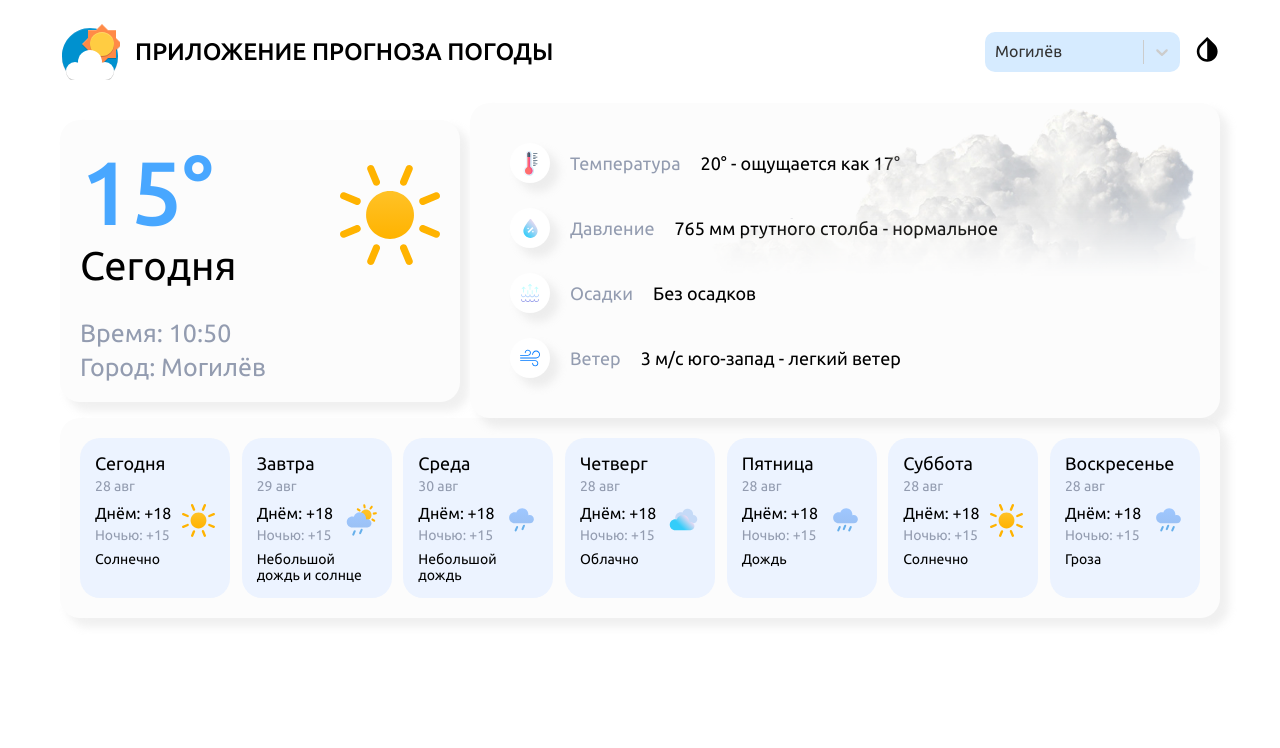
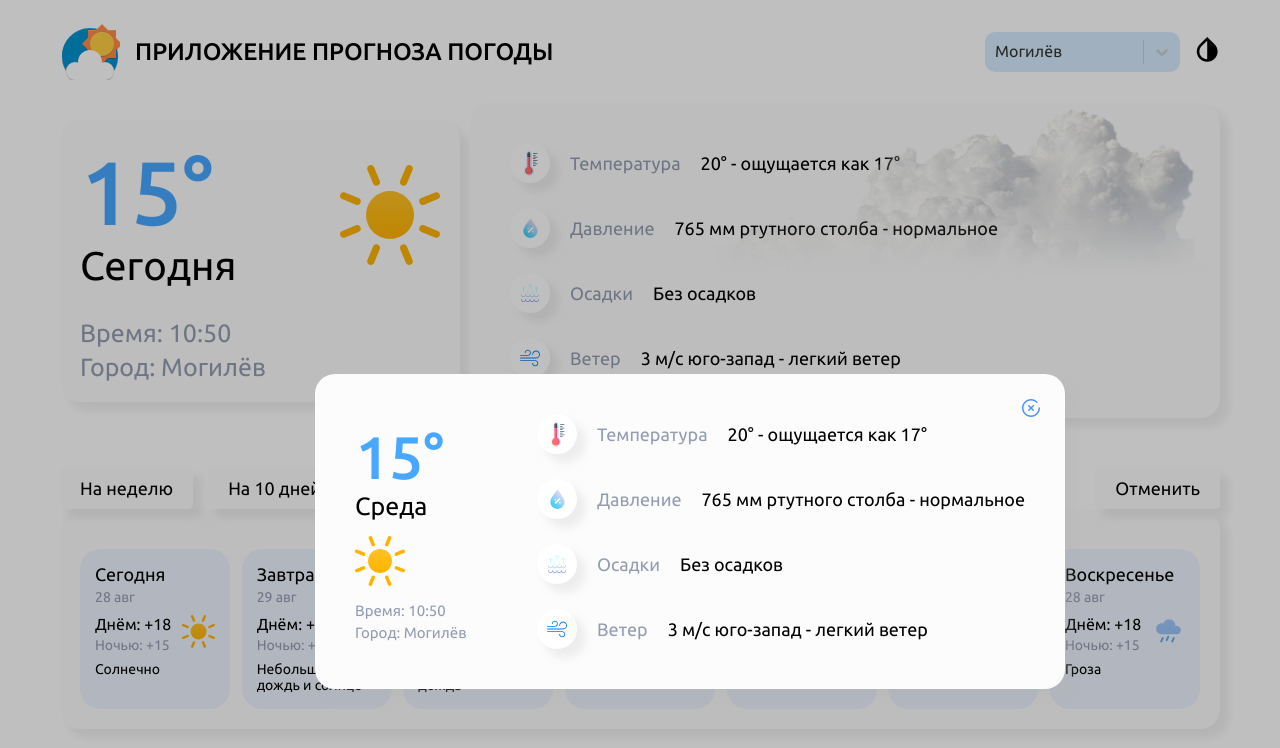
Before and after one commit to FireVaDick/Modsen_React_Practice, a React (Create React App) app in the folder weather-app/: page / in a window 1280 px wide. Shown: the top 748 px of the page. Built offline with nearby package versions, Linux system fonts and the light colour scheme.

Commit message:
Tabs and popup update
Added tabs with week, 10 days, month values
Added popup with all day info and blur back screen

```diff
--- a/weather-app/src/App.tsx
+++ b/weather-app/src/App.tsx
@@ -3,9 +3,12 @@
 import { Home } from './pages/Home/Home'
 import { MonthStatistics } from './pages/MonthStatistics/MonthStatistics';
 import { Header } from './shared/Header/Header';
+import { Popup } from './shared/Popup/Popup';
 
 function App() {
   return (
+    <div className="global-container">
+      <Popup/>
       <div className="container">
         <Header/>
         <Routes>
@@ -13,6 +16,7 @@
           <Route path="/month-statistics" element={<MonthStatistics/>}/>
         </Routes>
       </div>
+    </div>
   );
 }
 
--- a/weather-app/src/assets/icons/global/GlobalSvgSelector.tsx
+++ b/weather-app/src/assets/icons/global/GlobalSvgSelector.tsx
@@ -272,6 +272,25 @@
           </defs>
         </svg>
       );
+    case 'close':
+    return (
+      <svg
+        width="18"
+        height="18"
+        viewBox="0 0 18 18"
+        fill="none"
+        xmlns="http://www.w3.org/2000/svg"
+      >
+        <path
+          d="M17.25 8.25C16.836 8.25 16.5 8.586 16.5 9C16.5 13.1355 13.1355 16.5 9 16.5C4.8645 16.5 1.5 13.1355 1.5 9C1.5 4.8645 4.8645 1.5 9 1.5C11.0134 1.5 12.9034 2.28675 14.322 3.7155C14.6138 4.00912 15.0889 4.011 15.3825 3.71925C15.6765 3.4275 15.678 2.95238 15.3862 2.65838C13.6841 0.94425 11.4157 0 9 0C4.03725 0 0 4.03725 0 9C0 13.9628 4.03725 18 9 18C13.9624 18 18 13.9628 18 9C18 8.586 17.664 8.25 17.25 8.25Z"
+          fill="#4793FF"
+        />
+        <path
+          d="M10.0605 9L11.7803 7.28025C12.0731 6.98737 12.0731 6.51262 11.7803 6.21975C11.4874 5.92687 11.0126 5.92687 10.7198 6.21975L9.00003 7.9395L7.28028 6.21975C6.98778 5.92687 6.51228 5.92687 6.21978 6.21975C5.9269 6.51262 5.9269 6.98737 6.21978 7.28025L7.93953 9L6.21978 10.7197C5.9269 11.0126 5.9269 11.4874 6.21978 11.7802C6.36603 11.9269 6.55803 12 6.75003 12C6.94203 12 7.13403 11.9269 7.28028 11.7802L9.00003 10.0605L10.7198 11.7802C10.8664 11.9269 11.058 12 11.25 12C11.442 12 11.6336 11.9269 11.7803 11.7802C12.0731 11.4874 12.0731 11.0126 11.7803 10.7197L10.0605 9Z"
+          fill="#4793FF"
+        />
+      </svg>
+    );
 
     default:
       return <svg></svg>;
--- a/weather-app/src/pages/Home/Home.module.scss
+++ b/weather-app/src/pages/Home/Home.module.scss
@@ -3,5 +3,6 @@
     display: flex;
     align-items: center;
     justify-content: space-between;
+    margin-bottom: 50px;
   }
 }
--- a/weather-app/src/pages/Home/components/Days/Days.module.scss
+++ b/weather-app/src/pages/Home/components/Days/Days.module.scss
@@ -20,6 +20,7 @@
 .card {
   display: flex;
   flex-direction: column;
+  margin-top: 20px;
   padding: 15px;
   width: 150px;
   background-color: #ecf3ff;
@@ -54,4 +55,44 @@
   .weather_info {
     font-size: 14px;
   }
+
+  &:hover {
+    box-shadow: 1px 2px 10px $base-color;
+  }
 }
+
+
+
+.tabs {
+  display: flex;
+  justify-content: space-between;
+}
+
+.tabs__wrapper {
+  display: flex;
+}
+
+.cancel,
+.tab {
+  margin-right: 15px;
+  padding: 10px 20px;
+  background-color: $light-background;
+  box-shadow: $box-shadow;
+  border-radius: 5px;
+  font-size: 18px;
+  display: flex;
+  align-items: center;
+  justify-content: center;
+  cursor: pointer;
+}
+
+.cancel {
+  margin-right: 0;
+}
+
+.tab {
+  &.active {
+    background: $primary-color;
+    color: #fff;
+  }
+}
--- a/weather-app/src/pages/Home/components/Days/Days.tsx
+++ b/weather-app/src/pages/Home/components/Days/Days.tsx
@@ -1,6 +1,7 @@
 import React from 'react'
 import s from './Days.module.scss'
 import { Card } from './Card';
+import { Tabs } from './Tabs';
 
 interface Props {
 }
@@ -75,10 +76,13 @@
   ];
 
   return (
+    <>
+    <Tabs/>
     <div className={s.days}>
       {days.map((someday: Day) => (
         <Card someday={someday}/>
       ))}
     </div>
+    </>
   )
 }
--- a/weather-app/src/pages/Home/components/Days/Tabs.tsx
+++ b/weather-app/src/pages/Home/components/Days/Tabs.tsx
@@ -1,13 +1,30 @@
-import React from 'react'
-import s from './Days.module.scss'
+import React from 'react';
+import s from './Days.module.scss';
 
-interface Props {
-}
+interface Props {}
 
 export const Tabs = (props: Props) => {
+  const tabs = [
+    {
+      value: 'На неделю',
+    },
+    {
+      value: 'На 10 дней',
+    },
+    {
+      value: 'На месяц',
+    },
+  ];
   return (
     <div className={s.tabs}>
-
+      <div className={s.tabs__wrapper}>
+        {tabs.map(tab => (
+          <div className={s.tab} key={tab.value}>
+            {tab.value}
+          </div>
+        ))}
+      </div>
+      <div className={s.cancel}>Отменить</div>
     </div>
-  )
-}
+  );
+};
--- /dev/null
+++ b/weather-app/src/shared/Popup/Popup.module.scss
@@ -0,0 +1,70 @@
+@import '../../styles/variables.scss';
+
+.popup {
+  position: absolute;
+  top: 50%;
+  left: calc(50% - 325px);
+  z-index: 1001;
+  display: flex;
+  align-items: center;
+  justify-content: space-between;
+  padding: 40px;
+  max-width: 750px;
+  width: 100%;
+  background-color: $light-background;
+  box-shadow: $box-shadow;
+  border-radius: $border-radius;
+}
+
+.blur {
+  position: absolute;
+  z-index: 1000;
+  width: 100%;
+  height: 100vh;
+  background: rgba(0, 0, 0, 0.25);
+}
+
+.close {
+  position: absolute;
+  top: 25px;
+  right: 25px;
+  cursor: pointer;
+  svg {
+    transition: 0.3s;
+  }
+  &:hover {
+    svg {
+      transform: rotate(360deg);
+    }
+  }
+}
+
+.day {
+  .day__temperature {
+    font-weight: 500;
+    font-size: 60px;
+    color: $primary-color;
+  }
+  .day__name {
+    font-size: 25px;
+    line-height: 30px;
+    color: $light-color;
+    margin-bottom: 15px;
+  }
+  .day__icon_id {
+    svg {
+      width: 50px;
+      height: 50px;
+    }
+    margin-bottom: 12px;
+  }
+
+  .day__time,
+  .day__city {
+    font-size: 15px;
+    color: $base-color;
+  }
+  .day__city {
+    padding-top: 5px;
+  }
+}
--- /dev/null
+++ b/weather-app/src/shared/Popup/Popup.tsx
@@ -0,0 +1,68 @@
+import React from 'react'
+import s from './Popup.module.scss'
+import { GlobalSvgSelector } from '../../assets/icons/global/GlobalSvgSelector'
+import Select from 'react-select'
+import { Item } from '../../pages/Home/components/ThisDayInfo/ThisDayInfo'
+import { ThisDayItem } from '../../pages/Home/components/ThisDayInfo/ThisDayItem'
+
+interface Props {
+}
+
+export const Popup = (props: Props) => {
+  const items = [
+    {
+      icon_id: 'temperature',
+      name: 'Температура',
+      value: '20° - ощущается как 17°',
+    },
+    {
+      icon_id: 'pressure',
+      name: 'Давление',
+      value: '765 мм ртутного столба - нормальное',
+    },
+    {
+      icon_id: 'precipitation',
+      name: 'Осадки',
+      value: 'Без осадков',
+    },
+    {
+      icon_id: 'wind',
+      name: 'Ветер',
+      value: '3 м/с юго-запад - легкий ветер',
+    },
+  ];
+
+  return (
+    <>
+    <div className={s.blur}></div>
+    <div className={s.popup}>
+      <div className={s.day}>
+        <div className={s.day__temperature}>
+          15°
+        </div>
+        <div className={s.day__name}>
+          Среда
+        </div>
+        <div className={s.day__icon_id}>
+          <GlobalSvgSelector id='sun'/>
+        </div>
+        <div className={s.day__time}>
+          Время: <span>10:50</span>
+        </div>
+        <div className={s.day__city}>
+          Город: <span>Могилёв</span>
+        </div>
+      </div>
+
+      <div className={s.this__day_info_items}>
+        {items.map((item: Item) => (
+          <ThisDayItem key={item.icon_id} item={item}/>
+        ))}
+      </div>
+      <div className={s.close}>
+        <GlobalSvgSelector id='close'/>
+      </div>
+    </div>
+    </>
+  )
+}
--- a/weather-app/src/styles/index.scss
+++ b/weather-app/src/styles/index.scss
@@ -8,6 +8,7 @@
 }
 
 body {
+  position: relative;
   font-family: 'Ubuntu', sans-serif;
 }
 
```
Also changed, not shown: weather-app/src/assets/icons/SVG/Change Theme.svg (added), weather-app/src/assets/icons/SVG/Logo.svg (added). Lines whose indentation alone changed are shown as unchanged.
